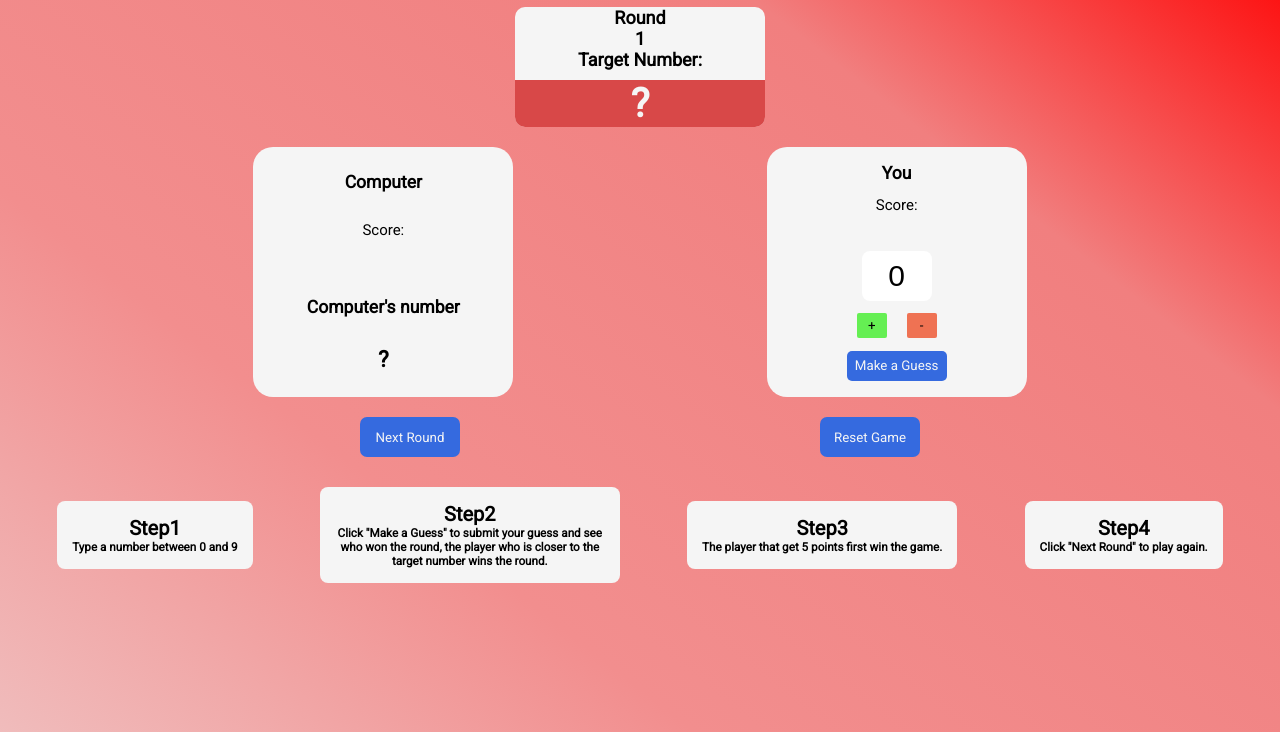
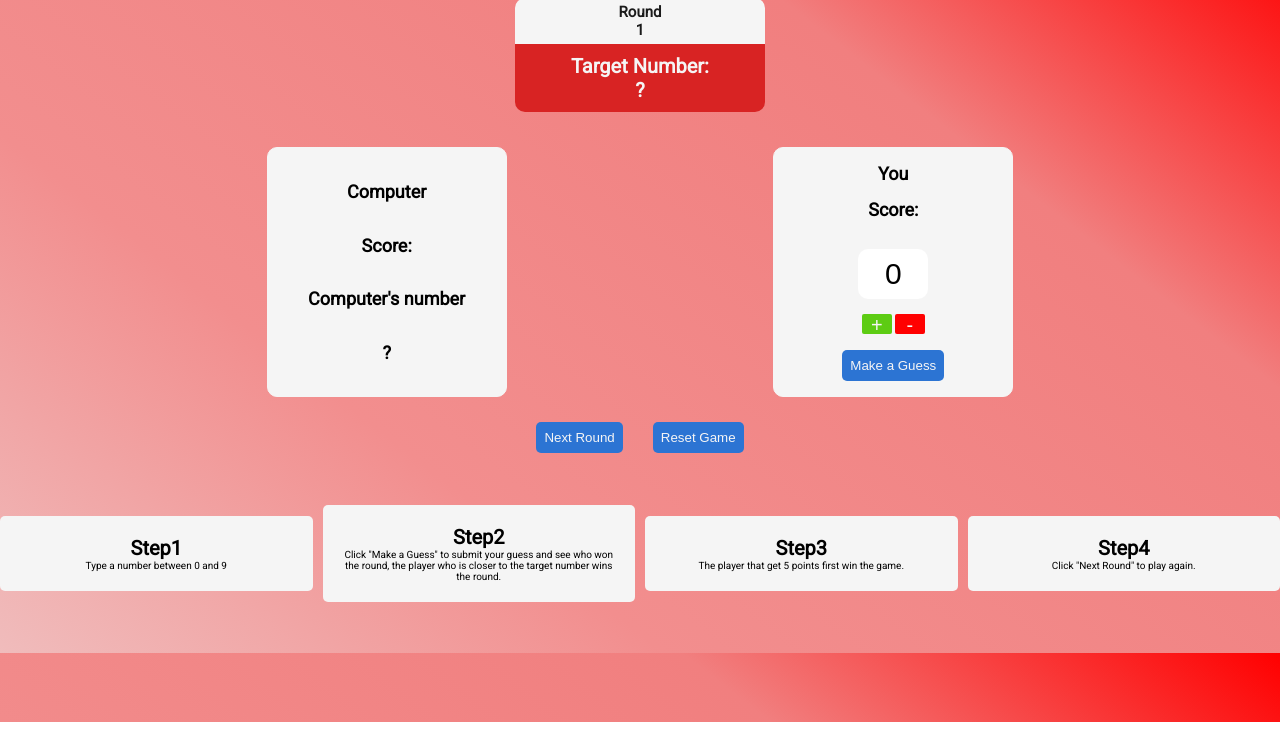
Before and after one commit to masd1234/numberGuesser, a plain HTML site: page index.html in a window 1280 px wide. Shown: the part 78-810 px from the top of the page. Drawn offline with Linux system fonts and the light colour scheme.

Commit message:
refactoring the code and makin  the app more responsive

```diff
--- a/dist/index.js
+++ b/dist/index.js
@@ -15,11 +15,11 @@ var roundCounter = 1;
 //DOM Buttons
 var targetNumber = document.querySelector(".target");
 var makeGuesButton = document.querySelector(".makeGuess");
-var makeNextButtom = document.querySelector(".nextButtom");
-var addButtom = document.querySelector(".main__ContainerButtom_plus");
-var minusButtom = document.querySelector(".main__ContainerButtom_min");
-var newGame = document.querySelector(".newGameButtom");
-var next = document.querySelector(".nextGameButtom");
+var makeNextButton = document.querySelector(".nextButton");
+var addButton = document.querySelector("#buttonPlus");
+var minusButton = document.querySelector("#buttonMinus");
+var newGame = document.querySelector(".newGameButton");
+var next = document.querySelector(".nextGameButton");
 // DOM Input number
 var inputNumber = document.querySelector(".inputNumber");
 // DOM Selectors
@@ -31,8 +31,8 @@ var userWinner = document.querySelector(".user");
 var computerWinner = document.querySelector(".computer");
 var modalEndgame = document.querySelector(".modal_endgame");
 var winnerEndGame = document.querySelector(".winnerEndGame");
-var mainContainerYou = document.querySelector(".main__containerYou");
-var mainContainerComputer = document.querySelector(".main__containerComp");
+var mainContainerYou = document.querySelector("#main__containerYou");
+var mainContainerComputer = document.querySelector("#main__containerComp");
 //reads the value from the input field
 var getVal = function () {
     var DomInputValue = inputNumber.value;
@@ -46,8 +46,8 @@ var getValueCall = getVal();
 // start a new round in the game
 var generateNextRound = function () {
     makeGuesButton.disabled = false;
-    addButtom.disabled = false;
-    minusButtom.disabled = false;
+    addButton.disabled = false;
+    minusButton.disabled = false;
     targetNumber.innerHTML = "?";
     makeGuesButton.style.backgroundColor = "hover";
 };
@@ -69,9 +69,9 @@ var generateTarget = function () {
         getValueCall.counterInput = parseInt(inputNumber.value);
         targetNumber.innerHTML = random;
         makeGuesButton.disabled = true;
-        addButtom.disabled = true;
-        minusButtom.disabled = true;
-        makeNextButtom.disabled = false;
+        addButton.disabled = true;
+        minusButton.disabled = true;
+        makeNextButton.disabled = false;
     }
     return random;
 };
@@ -117,7 +117,7 @@ var win = function () {
 var makeGuess = function () {
     var winner = compareGuesses();
     var modelnewGame = win();
-    makeNextButtom.disabled = false;
+    makeNextButton.disabled = false;
     if (modelnewGame === true) {
         modalEndgame.id = "starGame";
         winnerEndGame.innerHTML =
@@ -154,7 +154,7 @@ var makeGuess = function () {
 var advanceRound = function () {
     roundCounter++;
     roundNumber.innerHTML = roundCounter.toString();
-    makeNextButtom.disabled = true;
+    makeNextButton.disabled = true;
     inputNumber.value = 0 + "";
     numberCompt.innerHTML = 0 + "";
     makeGuesButton.innerHTML = "Make a Guess";
@@ -180,14 +180,16 @@ var minusOneInputNumber = function () {
 var resetGame = function () {
     inputNumber.innerHTML = "0";
     roundNumber.innerHTML = 1 + "";
-    makeNextButtom.disabled = false;
+    makeNextButton.disabled = false;
     humanScoreDom.innerHTML = 0 + "";
+    userWinner.innerHTML = "User";
+    computerWinner.innerHTML = "Computer";
     computerScoreDom.innerHTML = 0 + "";
     numberCompt.innerHTML = 0 + "";
     targetNumber.innerHTML = 0 + "";
     makeGuesButton.disabled = false;
-    addButtom.disabled = false;
-    minusButtom.disabled = false;
+    addButton.disabled = false;
+    minusButton.disabled = false;
     humanScore = 0;
     computerScore = 0;
     modalEndgame.id = "startedGame";
@@ -195,10 +197,10 @@ var resetGame = function () {
     mainContainerComputer.id = "";
 };
 makeGuesButton.addEventListener("click", makeGuess);
-makeNextButtom.addEventListener("click", advanceRound);
-makeNextButtom.addEventListener("click", generateNextRound);
-addButtom.addEventListener("click", addOneInputNumber);
-minusButtom.addEventListener("click", minusOneInputNumber);
+makeNextButton.addEventListener("click", advanceRound);
+makeNextButton.addEventListener("click", generateNextRound);
+addButton.addEventListener("click", addOneInputNumber);
+minusButton.addEventListener("click", minusOneInputNumber);
 next.addEventListener("click", resetGame);
 newGame.addEventListener("click", resetGame);
 //keyboar Events
--- a/index.html
+++ b/index.html
@@ -5,8 +5,11 @@
     <meta name="viewport" content="width=device-width, initial-scale=1.0" />
     <title>Document</title>
     <link rel="stylesheet" type="text/css" href="./style.css" />
-    <link rel="preconnect" href="https://fonts.gstatic.com">
-    <link href="https://fonts.googleapis.com/css2?family=Roboto&display=swap" rel="stylesheet">
+    <link rel="preconnect" href="https://fonts.gstatic.com" />
+    <link
+      href="https://fonts.googleapis.com/css2?family=Roboto&display=swap"
+      rel="stylesheet"
+    />
     <script src="./dist/index.js" defer></script>
   </head>
   <body>
@@ -15,66 +18,73 @@
         <h1>Number Guesser!</h1>
       </div>
       <div class="container__Round">
-        <div>
-          <h2>Round <h2 class="round">1</h2></h2>
-          <h2>Target Number:</h2>
+        <div class="container__round-tag">
+          <h2>Round</h2>
+          <h2 class="round">1</h2>
         </div>
-        <h1 class="target">?</h1>
+
+        <div class="container_target-number">
+          <h1>Target Number:</h1>
+          <h1 class="target">?</h1>
+        </div>
       </div>
     </header>
 
     <section class="main">
-      <div class="main__containerComp">
-        <h3 class="computer">Computer</h3>
-        <p>Score: <p class="computerScore"></p>
-        <h3>Computer's number</h3>
+      <div class="containerGame" id="main__containerComp">
+        <h1 class="computer">Computer</h1>
+        <h2>
+          Score:
+          <p class="computerScore"></p>
+        </h2>
+        <h1>Computer's number</h1>
         <h1 class="numberComputer">?</h1>
       </div>
 
-      <div class="main__containerYou">
-        <h3 class="user">You</h3>
-        <p>Score: <p class="humanScore" value="0"></p></p>
+      <div class="containerGame" id="main__containerYou">
+        <h1 class="user">You</h1>
+        <h2>
+          Score:
+          <h2 class="humanScore" value="0"></h2>
+        </h2>
         <input type="text" class="inputNumber" value="0" />
-        <div class="main__ContainerButtom">
-          <button class="main__ContainerButtom_plus">+</button>
-          <button class="main__ContainerButtom_min">-</button>
+        <div class="main__ContainerButton">
+          <button class="buttonPlusMinus" id="buttonPlus">+</button>
+          <button class="buttonPlusMinus" id="buttonMinus">-</button>
         </div>
         <div class="makeGuessCont">
-          <button class="makeGuess">Make a Guess</button>
+          <button class="makeGuess blue-button">Make a Guess</button>
         </div>
       </div>
     </section>
     <section class="nextRound">
-      <button class="nextButtom">Next Round</button>
-      <button class="nextGameButtom">Reset Game</button>
+      <button class="nextButton blue-button">Next Round</button>
+      <button class="nextGameButton blue-button">Reset Game</button>
     </section>
     <div class="modal_endgame">
       <h1>The game has finished.</h1>
       <h1 class="winnerEndGame">The</h1>
-      <button class="newGameButtom">New Game</button>
-
+      <button class="newGameButton blue-button">New Game</button>
     </div>
     <footer class="fotterInstruction">
       <div class="instructions">
         <h1>Step1</h1>
-        <h3>Type a number between 0 and 9</h3>
+        <p>Type a number between 0 and 9</p>
       </div>
       <div class="instructions">
         <h1>Step2</h1>
-        <h3>
-          Click "Make a Guess" to submit your guess and see
-          who won the round, the player who is closer to the target number wins the round.
-        </h3>
+        <p>
+          Click "Make a Guess" to submit your guess and see who won the round,
+          the player who is closer to the target number wins the round.
+        </p>
       </div>
       <div class="instructions">
         <h1>Step3</h1>
-        <h3>
-          The player that get 5 points first win the game.
-        </h3>
+        <p>The player that get 5 points first win the game.</p>
       </div>
       <div class="instructions">
         <h1>Step4</h1>
-        <h3>Click "Next Round" to play again.</h3>
+        <p>Click "Next Round" to play again.</p>
       </div>
     </footer>
   </body>
--- a/style.css
+++ b/style.css
@@ -7,14 +7,11 @@
 html {
   font-size: 10px;
   font-family: "Roboto", sans-serif;
-}
-
-button {
-  font-family: "Roboto", sans-serif;
+  height: auto;
 }
 
 body {
-  height: 100vh;
+  height: auto;
   background: rgb(240, 188, 188);
   background: linear-gradient(
     38deg,
@@ -26,92 +23,158 @@ body {
   );
 }
 
-/*header section */
-
 .header {
   display: flex;
-  justify-content: space-evenly;
+  justify-content: space-around;
+  align-items: center;
   flex-direction: column;
-  align-items: center;
-  text-align: center;
-  font-size: 1.5rem;
-  margin-top: 1rem;
+  height: 20rem;
 }
 
 .container__title {
-  margin-bottom: 10px;
-  border-radius: 1rem;
+  border: whitesmoke 1px solid;
+  padding: 1rem;
+  border-radius: 0.5rem;
   background-color: whitesmoke;
-  padding: 1.5rem;
+  color: rgb(27, 27, 27);
 }
 
 .container__Round {
+  display: flex;
+  align-items: center;
+  justify-content: center;
+  flex-direction: column;
+  width: 25rem;
+}
+
+.container__round-tag {
+  padding: 0.5rem;
+  width: 100%;
+  text-align: center;
   background-color: whitesmoke;
+  color: rgb(27, 27, 27);
+  border-radius: 1rem 1rem 0 0;
+}
+
+.container_target-number {
+  text-align: center;
+  width: 100%;
+  background-color: whitesmoke;
+  padding: 1rem;
+  background-color: rgba(214, 28, 28, 0.925);
+  color: whitesmoke;
+  border-radius: 0 0 1rem 1rem;
+}
+
+.main {
+  display: flex;
+  justify-content: space-evenly;
+  align-items: center;
+  height: 30rem;
+}
+
+.containerGame {
+  border: 1px solid whitesmoke;
+  min-width: 24rem;
+  min-height: 25rem;
+  display: flex;
+  justify-content: space-evenly;
+  align-items: center;
+  flex-direction: column;
   border-radius: 1rem;
-  min-width: 250px;
-  height: 20%;
+  background-color: whitesmoke;
   font-size: 1.2rem;
 }
 
-.target {
-  font-size: 4rem;
-  background: rgba(209, 22, 22, 0.767);
-  margin-top: 1rem;
-  color: whitesmoke;
-  width: 100%;
-  border-radius: 0 0 1rem 1rem;
+.computerScore {
+  text-align: center;
 }
 
-/*main section*/
+.inputNumber {
+  text-align: center;
+  border: none;
+  font-size: 3rem;
+  width: 7rem;
+  height: 5rem;
+  border-radius: 1rem;
+}
+
+.main__ContainerButton {
+  width: 100%;
+  text-align: center;
+}
+
+.buttonPlusMinus {
+  width: 3rem;
+  height: 2rem;
+  color: whitesmoke;
+  border: none;
+  border-radius: 0.2rem;
+  font-size: 2rem;
+}
+
+#buttonPlus {
+  background-color: rgb(93, 204, 19);
+  transition: 1s;
+}
+
+#buttonPlus:hover {
+  background-color: whitesmoke;
+  color: rgb(93, 204, 19);
+  transform: translateY(-2px);
+}
+
+#buttonMinus {
+  background-color: red;
+  transition: 1s;
+}
+
+#buttonMinus:hover {
+  background-color: whitesmoke;
+  color: red;
+  transform: translateY(-2px);
+}
+
+.nextRound {
+  display: flex;
+  justify-content: center;
+  gap: 3rem;
+}
+
+.blue-button {
+  background-color: rgb(44, 116, 211);
+  color: whitesmoke;
+  border: none;
+  padding: 0.8rem;
+  border-radius: 0.5rem;
+  transition: 1s;
+}
+
+.blue-button:hover {
+  background-color: whitesmoke;
+  color: rgb(44, 116, 211);
+  transform: translateY(-2px);
+}
+
+.fotterInstruction {
+  display: flex;
+  justify-content: space-around;
+  align-items: center;
+  height: 20rem;
+  gap: 1rem;
+}
+
+.instructions {
+  background-color: whitesmoke;
+  text-align: center;
+  padding: 2rem;
+  border-radius: 0.5rem;
+  width: 50%;
+}
 
 .modal_endgame {
-  display: none;
-  justify-content: center;
-  align-items: center;
-  gap: 2rem;
-  flex-direction: column;
-  background-color: rgba(245, 245, 245, 0.918);
-  width: 70%;
-  height: 70%;
-  text-align: center;
   position: absolute;
-  top: 15%;
-  left: 15%;
-  z-index: 10;
-  border-radius: 0.8rem;
-}
-
-#starGame {
-  display: flex;
-}
-#startedGame {
-  display: none;
-}
-
-.main {
-  margin-top: 2rem;
-  display: flex;
-  justify-content: space-evenly;
-  align-items: center;
-  flex-wrap: wrap;
-  font-size: 1.5rem;
-}
-
-.main__containerComp,
-.main__containerYou {
-  display: flex;
-  align-items: center;
-  flex-direction: column;
-  justify-content: space-around;
-  background-color: whitesmoke;
-  height: 25rem;
-  flex-basis: 260px;
-  border-radius: 2rem;
-  padding: 10px;
-}
-
-.computer {
-  text-align: center;
+  transform: translateY(50%);
 }
 
 #won {
@@ -129,137 +192,49 @@ body {
   color: whitesmoke;
 }
 
-/*buttom section of you player section*/
-
-.main__ContainerButtom {
-  width: 12rem;
-  display: flex;
-  justify-content: space-evenly;
+.modal_endgame {
+  display: none;
+  justify-content: center;
   align-items: center;
-}
-
-.main__ContainerButtom_plus,
-.main__ContainerButtom_min {
-  width: 25%;
-  height: 2.5rem;
-  color: black;
-  border-radius: 0.2rem;
-  border: none;
-  transition: 0.5s;
-}
-
-.main__ContainerButtom_plus {
-  background-color: rgba(55, 236, 31, 0.76);
-}
-
-.main__ContainerButtom_min {
-  background-color: rgba(236, 72, 31, 0.76);
-}
-
-.inputNumber {
-  height: 5rem;
-  width: 7rem;
-  font-size: 3rem;
+  gap: 2rem;
+  flex-direction: column;
+  background-color: rgba(245, 245, 245, 0.918);
+  width: 100%;
+  height: 100%;
   text-align: center;
-  border: none;
+  position: absolute;
+  top: -50%;
+  z-index: 10;
   border-radius: 0.8rem;
 }
 
-.main__ContainerButtom_plus:hover,
-.main__ContainerButtom_min:hover,
-.makeGuess:hover {
-  background-color: rgba(242, 142, 142, 1);
+#starGame {
+  display: flex;
+}
+#startedGame {
+  display: none;
 }
 
-.makeGuess {
-  color: whitesmoke;
-  height: 3rem;
-  width: 10rem;
-  border-radius: 0.5rem;
-  border: none;
-  transition: 0.5s;
-  background-color: rgb(53, 106, 223);
-}
-
-.nextRound {
-  height: 8rem;
-  display: flex;
-  justify-content: space-evenly;
-  align-items: center;
-}
-
-.nextButtom,
-.nextGameButtom,
-.newGameButtom {
-  height: 4rem;
-  width: 10rem;
-  border-radius: 0.7rem;
-  border: none;
-  transition: 1s;
-  background-color: rgb(53, 106, 223);
-  color: whitesmoke;
-}
-
-.nextButtom:hover,
-.nextGameButtom:hover,
-.newGameButtom:hover {
-  background-color: rgb(30, 150, 230);
-  color: whitesmoke;
-  transform: translateY(-5px);
-}
-
-/*fotter istructions*/
-.fotterInstruction {
-  display: flex;
-  justify-content: space-evenly;
-  flex-wrap: wrap;
-  align-items: center;
-  text-align: center;
-}
-
-.instructions {
-  max-width: 300px;
-  height: auto;
-  border-radius: 0.8rem;
-}
-
-footer div {
-  background-color: whitesmoke;
-  border-radius: 4rem;
-  padding: 1.5rem;
-  margin: 1rem;
-}
-
-@media only screen and (max-width: 546px) {
-  body {
-    height: 1150px;
-    display: flex;
-    flex-direction: column;
-    justify-content: center;
-    align-items: center;
-  }
-
-  .container__title {
-    padding: 1rem;
-  }
-
+@media only screen and (max-width: 480px) {
   .container__Round {
-    height: 50%;
+    width: 80%;
   }
 
   .main {
+    flex-wrap: wrap;
     height: 60rem;
   }
 
-  .main__containerComp,
-  .main__containerYou {
-    height: 21rem;
+  .fotterInstruction {
+    flex-wrap: wrap;
+    justify-content: center;
+    height: 40rem;
+    margin-top: 2rem;
+    margin-bottom: 2rem;
   }
 
-  .nextRound {
-    width: 90%;
-  }
   .instructions {
     width: 80%;
+    padding: 1rem;
   }
 }
```
Also changed, not shown: 1 other file.
